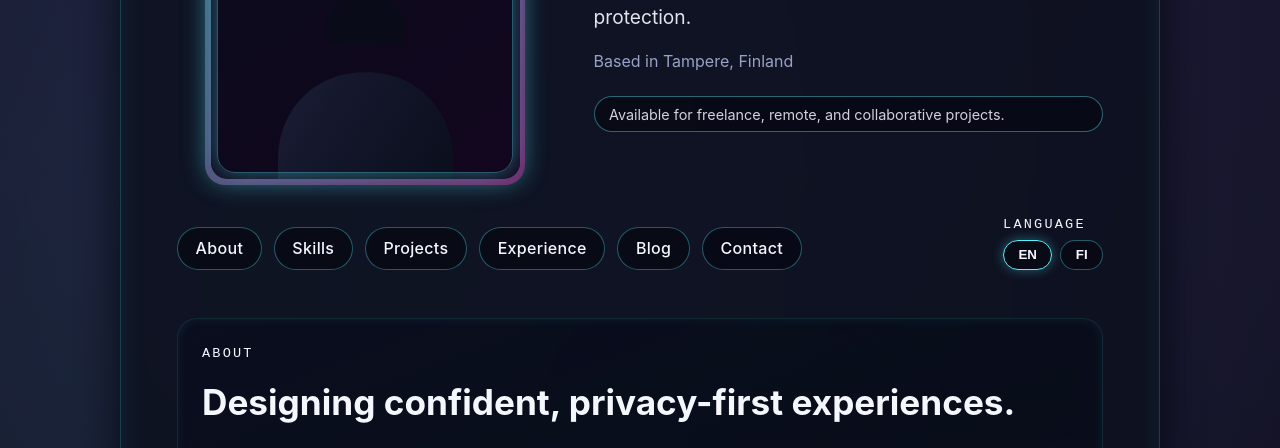
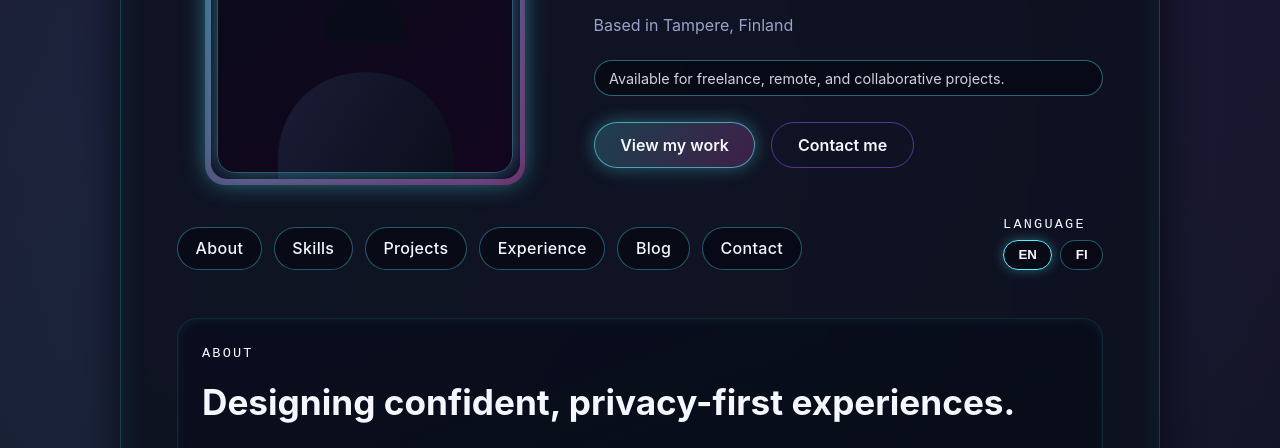
Before and after one commit to kumina-dev/portfolio, an Astro site: page / in a window 1280 px wide. Shown: the part 328-776 px from the top of the page. Built offline with nearby package versions, Linux system fonts and the light colour scheme; Astro itself is replaced by a stand-in of ours.

Commit message:
feat: Add primary and secondary call-to-action buttons in hero section

```diff
--- a/src/components/Hero.astro
+++ b/src/components/Hero.astro
@@ -40,6 +40,14 @@ const languageFinnishKey = "languageSwitcher.finnish";
       <p class="headline" data-i18n={heroHeadlineKey}>{t(heroHeadlineKey)}</p>
       <p class="hero-meta" data-i18n={heroLocationKey}>{t(heroLocationKey)}</p>
       <p class="status-chip" data-i18n={heroStatusKey}>{t(heroStatusKey)}</p>
+      <div class="hero-actions">
+        <a class="button primary" href="#projects" data-i18n={heroCtaPrimaryKey}>
+          {t(heroCtaPrimaryKey)}
+        </a>
+        <a class="button ghost" href="#contact" data-i18n={heroCtaSecondaryKey}>
+          {t(heroCtaSecondaryKey)}
+        </a>
+      </div>
     </div>
   </div>
   <div class="nav-row">
```
